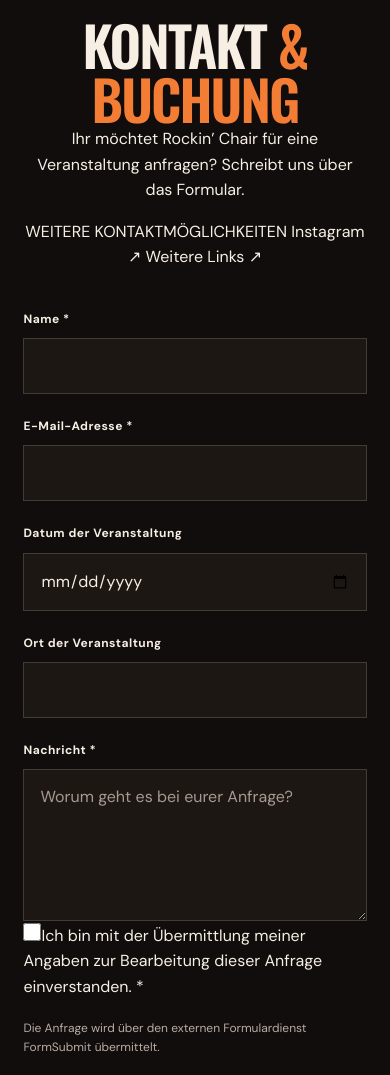
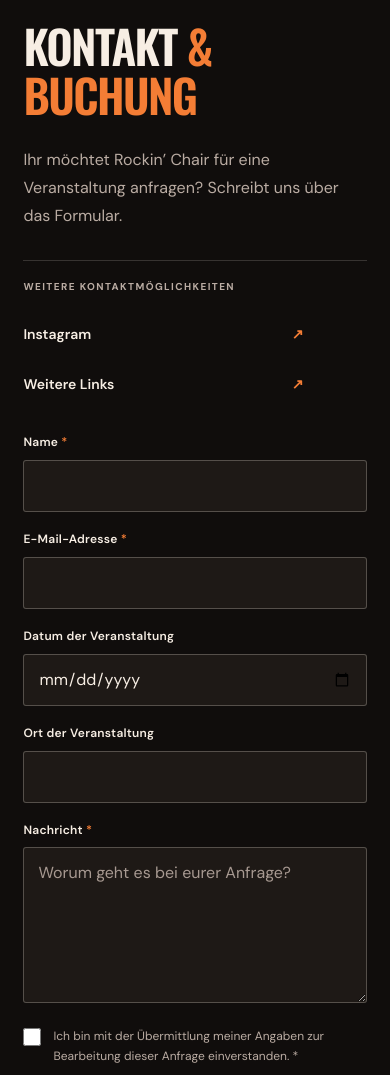
Before and after one commit to andemilligan-oss/rockin-chair-website, a plain HTML site: page index.html in a window 390 px wide. Shown: the part 3295-4370 px from the top of the page. Drawn offline with nearby package versions, Linux system fonts and the light colour scheme.

Commit message:
Kontaktformular und Abstände responsiv ausrichten

```diff
--- a/styles.css
+++ b/styles.css
@@ -60,3 +60,36 @@
 .privacy-check label{display:flex;align-items:flex-start;gap:12px;line-height:1.6;font-size:12px;font-weight:500;letter-spacing:0;color:var(--muted);cursor:pointer}
 .privacy-check input[type="checkbox"]{width:18px;height:18px;min-width:18px;margin:2px 0 0;padding:0;accent-color:var(--orange)}
 .contact-form button[disabled]{opacity:.6;cursor:wait}
+
+
+/* Kontaktbereich – übersichtliches, responsives Raster */
+.booking.section{padding-block:clamp(76px,9vw,126px);text-align:left}
+.booking .section-number{text-align:left;margin-bottom:clamp(32px,4vw,58px)}
+.contact-layout{display:grid;grid-template-columns:minmax(0,.8fr) minmax(0,1.2fr);gap:clamp(45px,7vw,110px);align-items:start}
+.contact-intro{min-width:0}
+.booking .contact-intro h2{font-size:clamp(48px,5.5vw,82px);line-height:1.07;letter-spacing:-.035em;margin:0 0 26px;overflow-wrap:normal}
+.contact-intro h2 em{font-style:normal;color:var(--orange)}
+.booking .contact-intro>p{color:var(--muted);font-size:16px;line-height:1.75;max-width:390px;margin:0}
+.contact-social{margin-top:clamp(48px,6vw,88px);padding-top:18px;border-top:1px solid var(--border);display:flex;flex-direction:column;gap:14px}
+.contact-social>span{font-size:10px;letter-spacing:.14em;color:var(--muted);font-weight:700;margin-bottom:7px}
+.contact-social a{display:flex;justify-content:space-between;gap:12px;max-width:280px;font-size:14px;font-weight:600;padding:7px 0;transition:color .2s}
+.contact-social a:hover{color:var(--orange-light)}
+.contact-social a span{color:var(--orange)}
+.booking .contact-form{width:100%;margin:0;min-width:0;text-align:left;box-sizing:border-box}
+.contact-grid{display:grid;grid-template-columns:repeat(2,minmax(0,1fr));column-gap:20px;row-gap:23px}
+.contact-form .field{display:flex;flex-direction:column;min-width:0;gap:9px}
+.contact-form .field-wide{grid-column:1/-1}
+.contact-form .field label{font-size:12px;font-weight:600;letter-spacing:.02em;line-height:1.4;color:var(--cream);text-align:left}
+.contact-form .field label span{color:var(--orange)}
+.contact-form .field input:not([type="checkbox"]),.contact-form .field textarea{display:block;width:100%;min-width:0;height:52px;margin:0;padding:13px 14px;border:1px solid rgba(247,238,228,.25);background:#1e1916;border-radius:3px;color:var(--cream);font:400 16px/1.5 var(--body);box-sizing:border-box;appearance:auto}
+.contact-form .field textarea{height:auto;min-height:156px;resize:vertical}
+.contact-form .field input:focus-visible,.contact-form .field textarea:focus-visible{outline:2px solid var(--orange);outline-offset:2px;border-color:var(--orange)}
+.contact-form .form-bottom{margin-top:24px}
+.contact-form .privacy-check{display:flex;align-items:flex-start;gap:12px;margin:0;cursor:pointer;max-width:100%;font:400 12px/1.6 var(--body);color:var(--muted);text-align:left;letter-spacing:0}
+.contact-form .privacy-check input[type="checkbox"]{flex:0 0 18px;width:18px;height:18px;min-width:18px;min-height:18px;padding:0;margin:1px 0 0;accent-color:var(--orange)}
+.contact-form .privacy-check span{display:block;min-width:0}
+.contact-form .form-note{font-size:12px;line-height:1.6;color:var(--muted);margin:12px 0 25px;text-align:left}
+.contact-form .contact-submit{border:0;cursor:pointer;min-width:210px;justify-content:space-between}
+.contact-form .form-status{margin:14px 0 0;min-height:1.5em;font-size:13px;text-align:left}
+@media(max-width:900px){.contact-layout{grid-template-columns:minmax(0,1fr);gap:38px}.contact-social{margin-top:30px;max-width:100%}.contact-intro{max-width:620px}.booking .contact-intro h2{font-size:clamp(52px,8vw,78px)}}
+@media(max-width:600px){.contact-grid{grid-template-columns:minmax(0,1fr);row-gap:19px}.contact-form .field-wide{grid-column:1}.contact-form .contact-submit{width:100%}.booking .contact-intro h2{font-size:clamp(46px,11vw,66px)}.booking.section{padding-block:76px}.contact-layout{gap:32px}}
```
